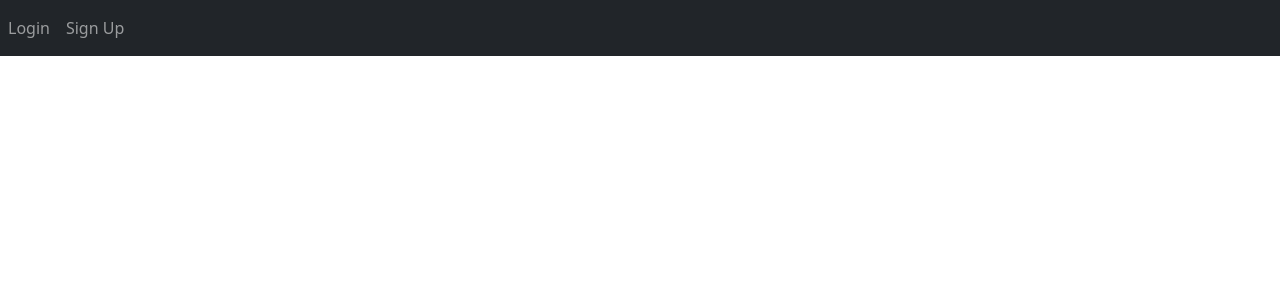
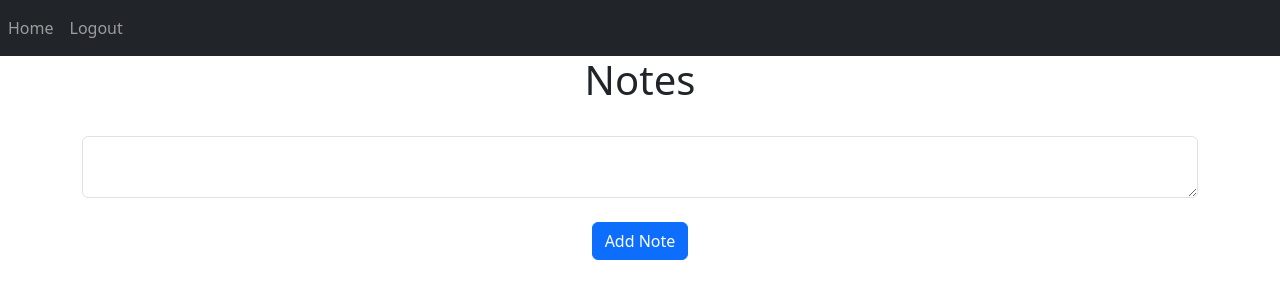
Before and after one commit to Hachimmia/MindMe, a Flask app: template templates/index.html in a window 1280 px wide. Shown: the top 300 px of the page. Run offline with Flask 3, Linux system fonts and the light colour scheme; the template is opened without the code that fills it: values that come from a table or form of the project are taken from there, others are empty; some libraries are stand-ins or nearby versions.

Commit message:
note and delete system

```diff
--- a/static/index.js
+++ b/static/index.js
@@ -0,0 +1,10 @@
+function deleteNote(noteId) {
+    //send request to the delete-note endpoint
+    fetch("/delete-note", {
+      method: "POST",
+      body: JSON.stringify({ noteId: noteId }),
+    }).then((_res) => {
+        //reload the window
+      window.location.href = "/";
+    });
+}
--- a/templates/base.html
+++ b/templates/base.html
@@ -5,7 +5,7 @@
     <meta name="viewport" content="width=device-width, initial-scale=1.0">
     <link href="https://cdn.jsdelivr.net/npm/bootstrap@5.3.3/dist/css/bootstrap.min.css" rel="stylesheet" integrity="sha384-QWTKZyjpPEjISv5WaRU9OFeRpok6YctnYmDr5pNlyT2bRjXh0JMhjY6hW+ALEwIH" crossorigin="anonymous">
     <link rel="stylesheet" href="https://cdn.jsdelivr.net/npm/@fortawesome/fontawesome-free@6.6.0/css/fontawesome.min.css" integrity="sha384-NvKbDTEnL+A8F/AA5Tc5kmMLSJHUO868P+lDtTpJIeQdGYaUIuLr4lVGOEA1OcMy" crossorigin="anonymous">
-
+    <script type="text/javascript" src="{{ url_for('static', filename='index.js')}}"></script>
     <!--using Jinja-->
     <title>{% block title %}Home{% endblock %}</title>
 </head>
@@ -62,7 +62,6 @@
 
     <!--scripts-->
     <script src="https://cdn.jsdelivr.net/npm/bootstrap@5.3.3/dist/js/bootstrap.bundle.min.js" integrity="sha384-YvpcrYf0tY3lHB60NNkmXc5s9fDVZLESaAA55NDzOxhy9GkcIdslK1eN7N6jIeHz" crossorigin="anonymous"></script>
-    <script type="text/javascript" scr=""{{ url_for('static', filename='index.js')}}></script>
     <script
     src="https://code.jquery.com/jquery-3.2.1.slim.min.js"
     integrity="sha384-KJ3o2DKtIkvYIK3UENzmM7KCkRr/rE9/Qpg6aAZGJwFDMVNA/GpGFF93hXpG5KkN"
@@ -78,5 +77,18 @@
     integrity="sha384-JZR6Spejh4U02d8jOt6vLEHfe/JQGiRRSQQxSfFWpi1MquVdAyjUar5+76PVCmYl"
     crossorigin="anonymous"
   ></script>
+
+    <script type="text/javascript">
+      function deleteNote(noteId) {
+  fetch("/delete-note", {
+    method: "POST",
+    body: JSON.stringify({ noteId: noteId }),
+  }).then((_res) => {
+    window.location.href = "/";
+  });
+  }
+</script>
+
+
 </body>
 </html>
--- a/templates/index.html
+++ b/templates/index.html
@@ -3,5 +3,22 @@
 {% block title %}Home{% endblock %}
 
 {% block content %}
-
+<h1 align="center">Notes</h1>
+<br>
+<ul class="list-group li-group-flush" id="notes">
+    {% for note in user.notes %}
+    <li class="list-group-item">{{ note.note }}
+        <button type="button" class="close" onClick="deleteNote({{ note.id }})">
+            <span aria-hidden="true">&times;</span>
+        </button>
+    </li>
+    {% endfor%}
+</ul>
+<form method="POST">
+    <textarea name="note" id="note" class="form-control"></textarea>
+    <br>
+    <div align="center">
+        <button type="submit" class="btn btn-primary">Add Note</button>
+    </div>
+</form>
 {% endblock %}
```
Also changed, not shown: views.py (+36 -3 lines), instance/database.db.
